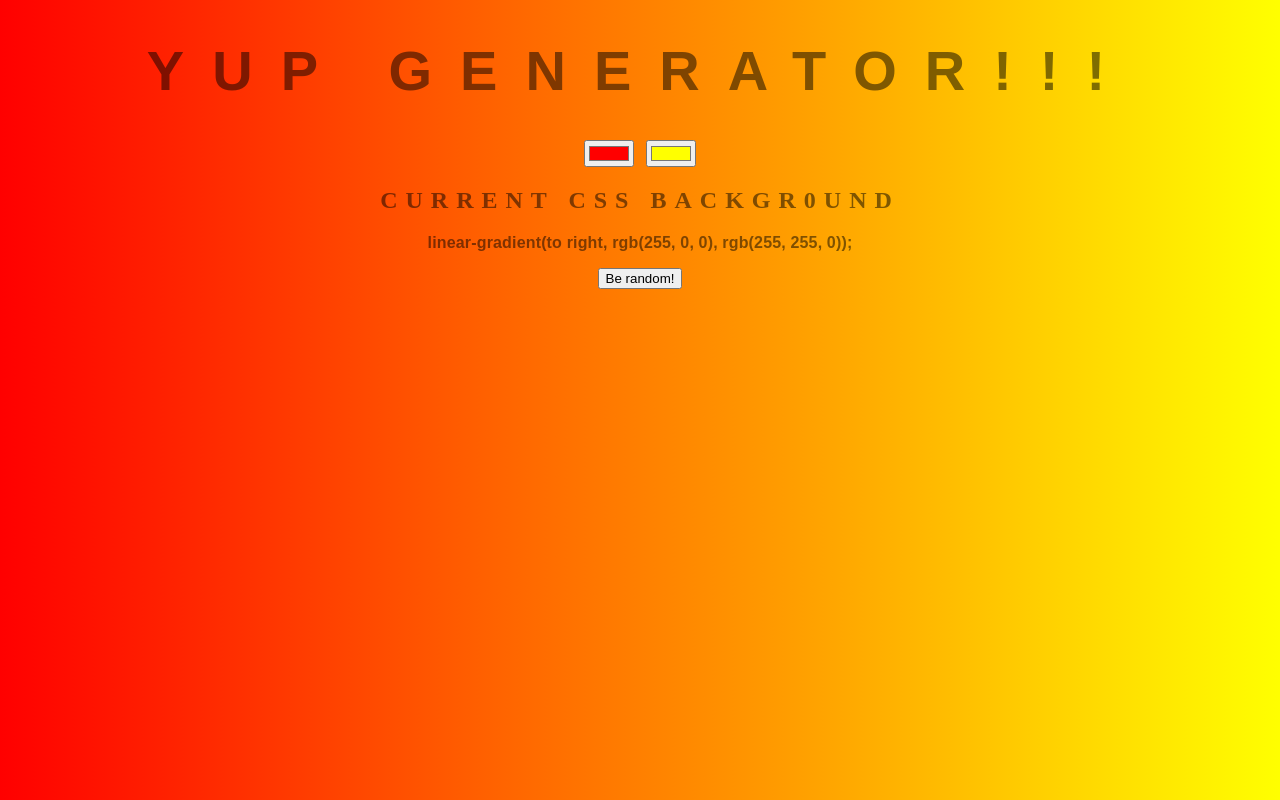
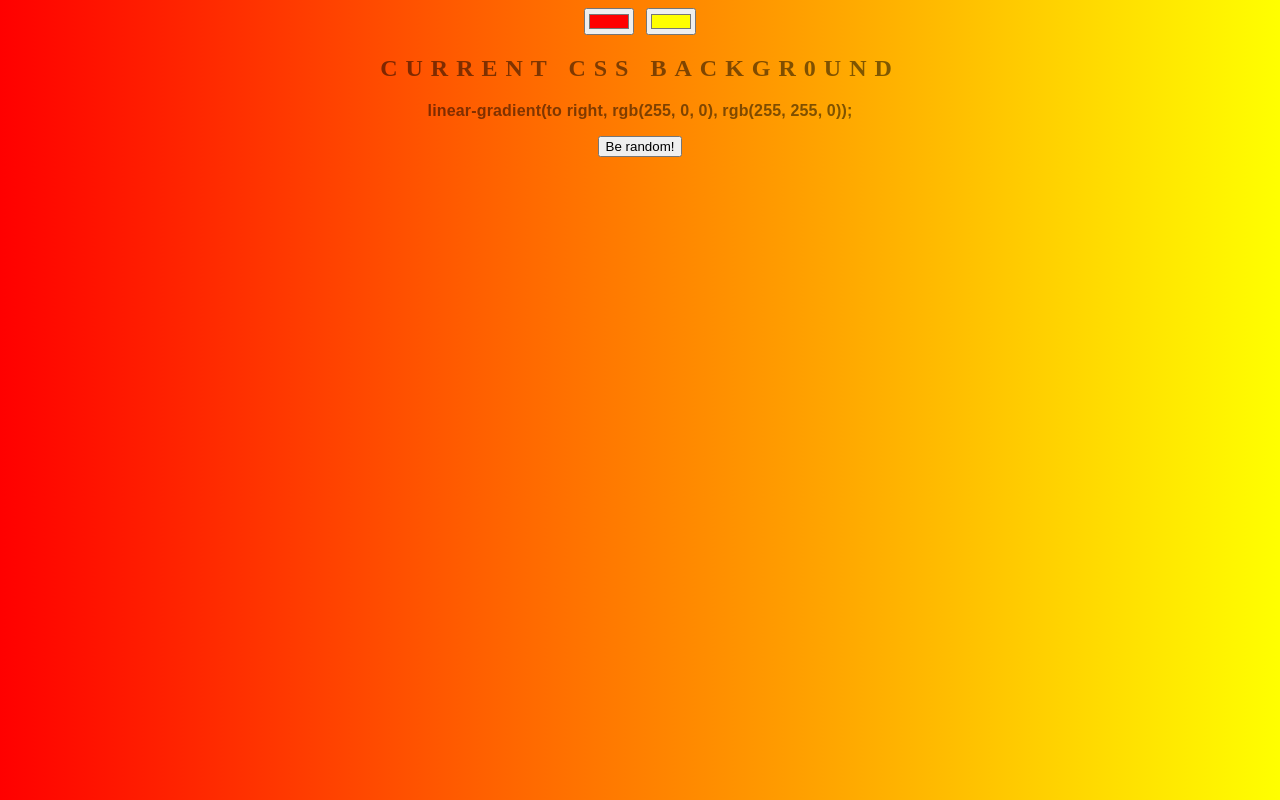
Before and after one commit to jjd040/background-generator, a plain HTML site: page index.html in a window 1280 px wide. Drawn offline with Linux system fonts and the light colour scheme.

Commit message:
checking conflict

```diff
--- a/index.html
+++ b/index.html
@@ -5,7 +5,7 @@
 	<link rel="stylesheet" type="text/css" href="style.css">
 </head>
 <body id="gradient">
-	<h1>Yup Generator!!!</h1>
+	<!-- <h1>Yup Generator!!!</h1> -->
 	<input class="color1" type="color" name="color1" value="#00ff00">
 	<input class="color2" type="color" name="color2" value="#ff0000">
 	<h2>Current CSS Backgr0und</h2>
```
